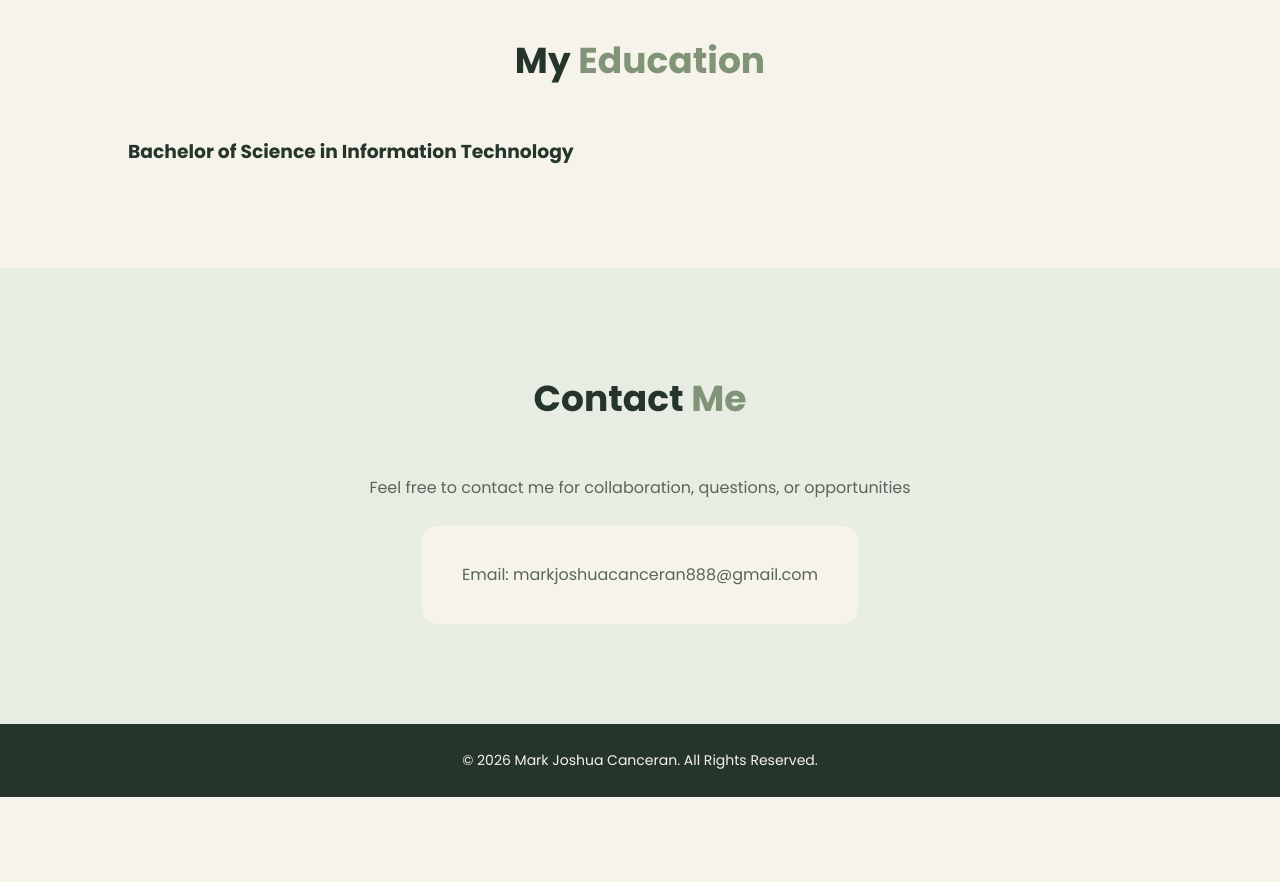
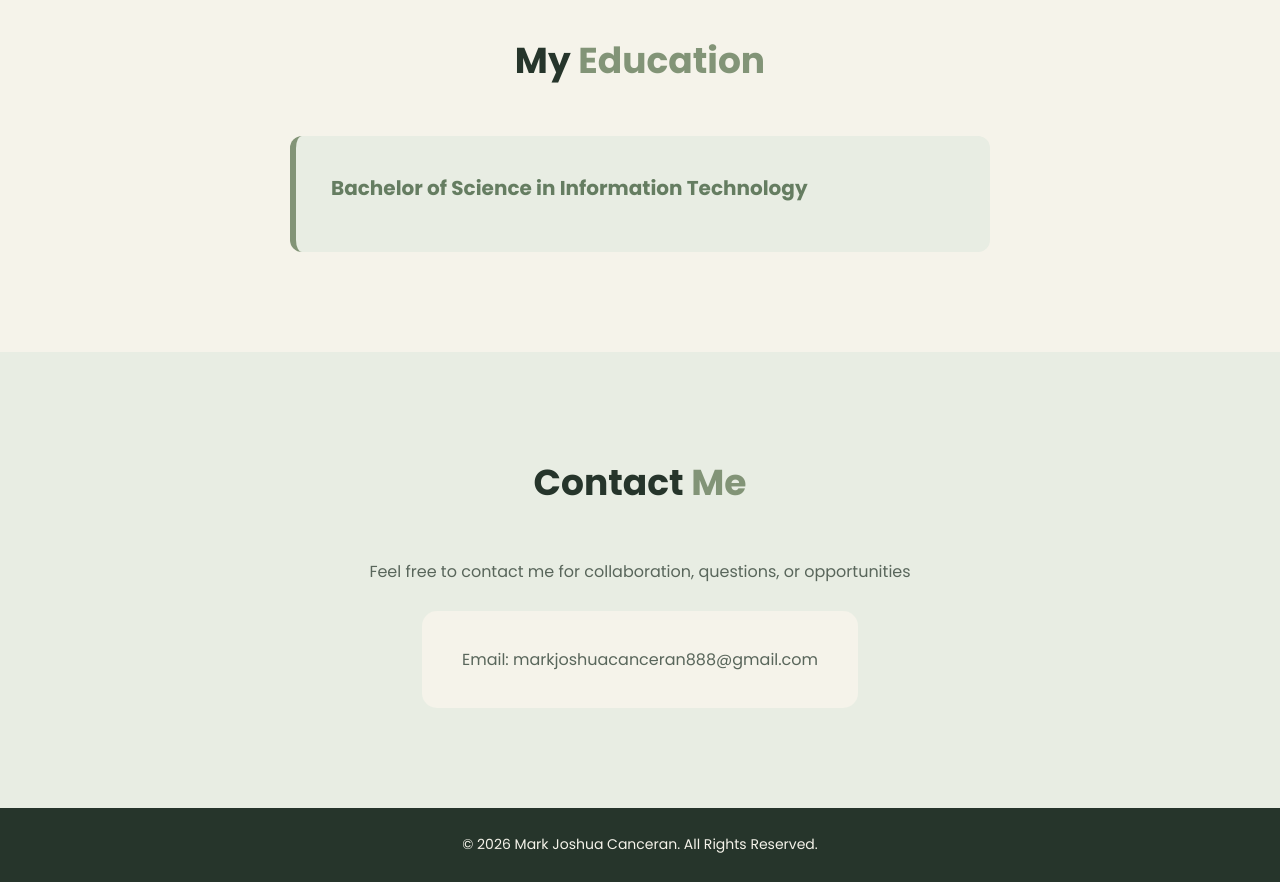
Before and after one commit to Joshua143-design/Canceran-project-1, a plain HTML site: page indecx.html in a window 1280 px wide. Shown: the part 2460-3342 px from the top of the page. Before the commit the page ends 3257 px from the top, so only its background shows below. Drawn offline with Linux system fonts and the light colour scheme.

Commit message:
15 commit

```diff
--- a/styles/style.css
+++ b/styles/style.css
@@ -199,6 +199,28 @@ header {
     color: #59665B;
 }
 
+/* EDUCATION SECTION */
+
+.education-card {
+    max-width: 700px;
+    margin: auto;
+    padding: 35px;
+    background-color: #E8EDE3;
+    border-left: 6px solid #829477;
+    border-radius: 12px;
+}
+
+.education-card h3 {
+    color: #657D61;
+    margin-bottom: 12px;
+    font-size: 20px;
+}
+
+.education-card p {
+    color: #59665B;
+    font-size: 15px;
+}
+
 /* PROJECTS SECTION */
 
 .projects {
```
